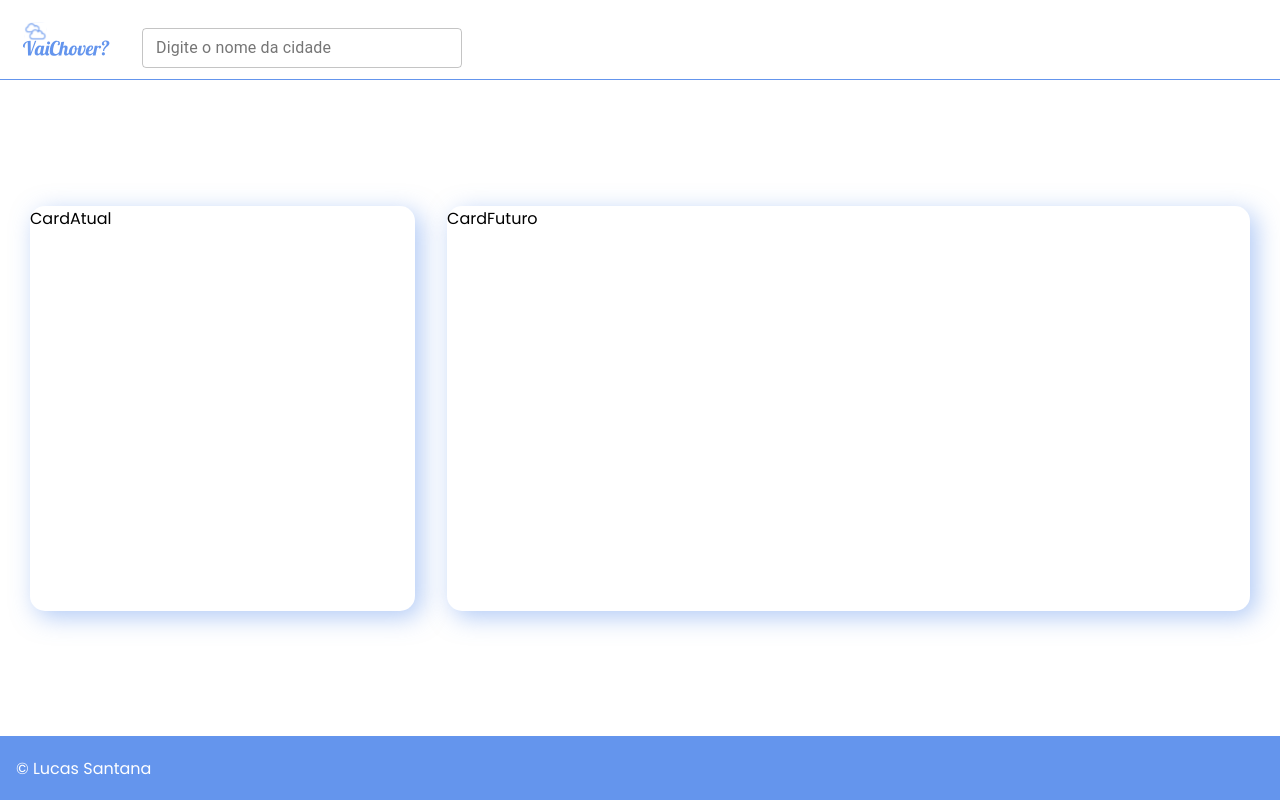
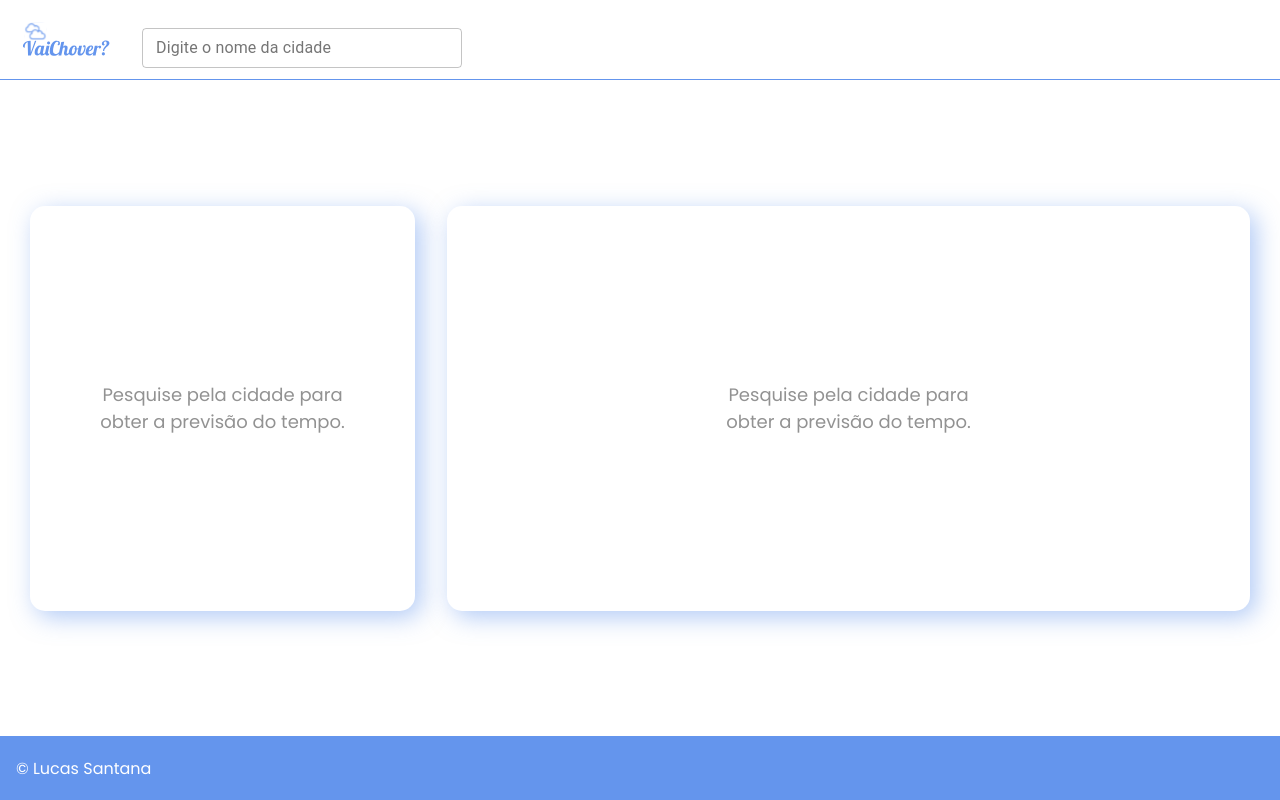
Before and after one commit to lucassantanar/vaiChoverApp, a Next.js app: page / in a window 1280 px wide. Built offline with nearby package versions, Linux system fonts and the light colour scheme.

Commit message:
evolução do projeto: centralização de conteudo dos cards com propriedade flex.

```diff
--- a/src/pages/index.tsx
+++ b/src/pages/index.tsx
@@ -46,6 +46,17 @@ export const ConteudoMain = styled.div`
   height: 25.313rem;
   display: flex;
   gap: 2rem;
+
+  p {
+    font-style: normal;
+    font-weight: 500;
+    font-size: 18px;
+    line-height: 27px;
+    text-align: center;
+
+    max-width: 15.625rem;
+    color: #929292;
+  }
 `;
 
 export const ConteudoFooter = styled.div`
@@ -56,6 +67,9 @@ export const ConteudoFooter = styled.div`
 export const CardPrevisaoAtual = styled.div`
   width: 24.188rem;
   height: 25.313rem;
+  display: flex;
+  justify-content: center;
+  align-items: center;
 
   background: #ffffff;
   box-shadow: 6px 6px 25px rgba(100, 149, 237, 0.5);
@@ -65,6 +79,9 @@ export const CardPrevisaoAtual = styled.div`
 export const CardPrevisaoProximosDias = styled.div`
   width: 50.438rem;
   height: 25.313rem;
+  display: flex;
+  justify-content: center;
+  align-items: center;
 
   background: #ffffff;
   box-shadow: 6px 6px 25px rgba(100, 149, 237, 0.5);
@@ -81,6 +98,7 @@ const useStyles = makeStyles((theme: Theme) =>
 
 export default function Home() {
   const classes = useStyles();
+  const mensagemLoading = 'Pesquise pela cidade para obter a previsão do tempo.';
   return (
     <>
       <Header>
@@ -102,8 +120,8 @@ export default function Home() {
       </Header>
       <Main>
         <ConteudoMain>
-          <CardPrevisaoAtual>CardAtual</CardPrevisaoAtual>
-          <CardPrevisaoProximosDias>CardFuturo</CardPrevisaoProximosDias>
+          <CardPrevisaoAtual><p>{mensagemLoading}</p></CardPrevisaoAtual>
+          <CardPrevisaoProximosDias><p>{mensagemLoading}</p></CardPrevisaoProximosDias>
         </ConteudoMain>
       </Main>
       <Footer>
```
